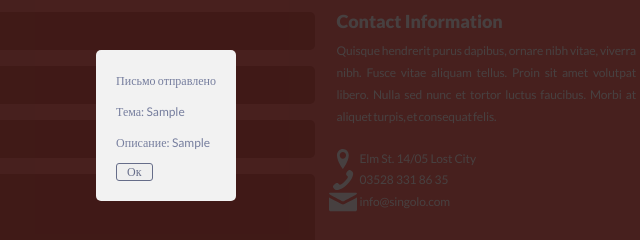
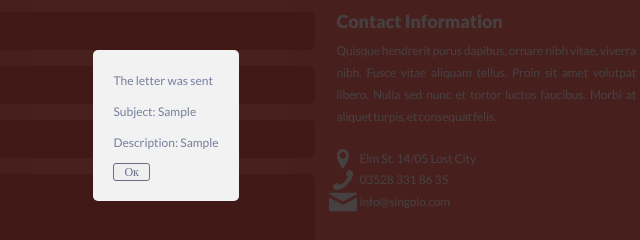
Before and after one commit to heyotv/singolo, a plain HTML site: page index.html in a window 1280 px wide. Both pictures are taken after typing "Sample", "name@example.com", "Sample", "Sample" into the empty fields and a click on the button "Submit". Shown: the part 3003-3243 px from the top of the page, 474-1114 px from the left. Drawn offline with Linux system fonts and the light colour scheme.

Commit message:
refactor: add some edits

```diff
--- a/css/style.css
+++ b/css/style.css
@@ -339,12 +339,14 @@ html {
 
 .portfolio-picture {
   margin-bottom: 20px;
+  cursor: pointer;
 }
 
 .picture-selected {
   transition: 0.3s;
   box-sizing: border-box;
   border: 5px solid #f06c64;
+  cursor: initial;
 }
 
 .about-us {
--- a/script.js
+++ b/script.js
@@ -241,10 +241,10 @@ const addModalContent = (modal) => {
     input = form.querySelectorAll('input')[2],
     textarea = form.querySelector('textarea');
 
-  let subject = (input.value) ? `Тема: ${input.value}` : `Без темы`,
-    describe = (textarea.value) ? `Описание: ${textarea.value}` : `Без описания`;
+  let subject = (input.value) ? `Subject: ${input.value}` : `Without subject`,
+    describe = (textarea.value) ? `Description: ${textarea.value}` : `Without description`;
 
-  modal.innerHTML += `<p>Письмо отправлено</p><p>${subject}</p><p>${describe}</p><button id="close-modal">Ок</button>`;
+  modal.innerHTML += `<p>The letter was sent</p><p>${subject}</p><p>${describe}</p><button id="close-modal">Ок</button>`;
 }
 
 const cleanInputs = () => {
```
